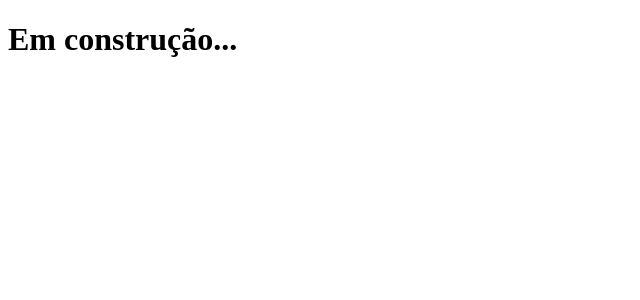
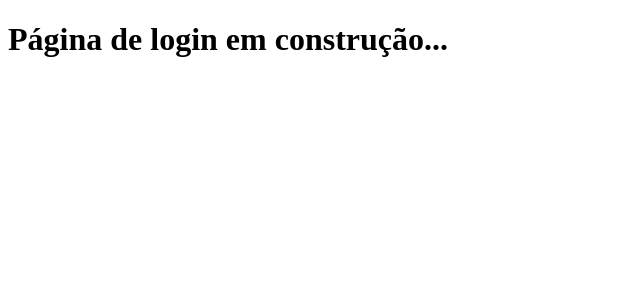
Before and after one commit to bgarbero/CRUD_de_clientes_com_REACT, a React (Create React App) app in the folder client-crud/: page / in a window 1280 px wide. Shown: the top 300 px of the page, without its empty margins (0-640 px from the left). Built offline with nearby package versions, Linux system fonts and the light colour scheme.

Commit message:
testando alguns comandos do REACT

```diff
--- a/client-crud/src/App.js
+++ b/client-crud/src/App.js
@@ -1,7 +1,8 @@
+import Login from "./pages/login";
 function App() {
   return (
     <div className="App">
-      <h1>Em construção...</h1>
+      <Login/>
     </div>
   );
 }
--- /dev/null
+++ b/client-crud/src/pages/login/index.js
@@ -0,0 +1,7 @@
+function Login (){
+    return (
+        <h1>Página de login em construção...</h1>
+    )
+}
+
+export default Login;
```
Also changed, not shown: client-crud/src/pages/login/index.css (added).
